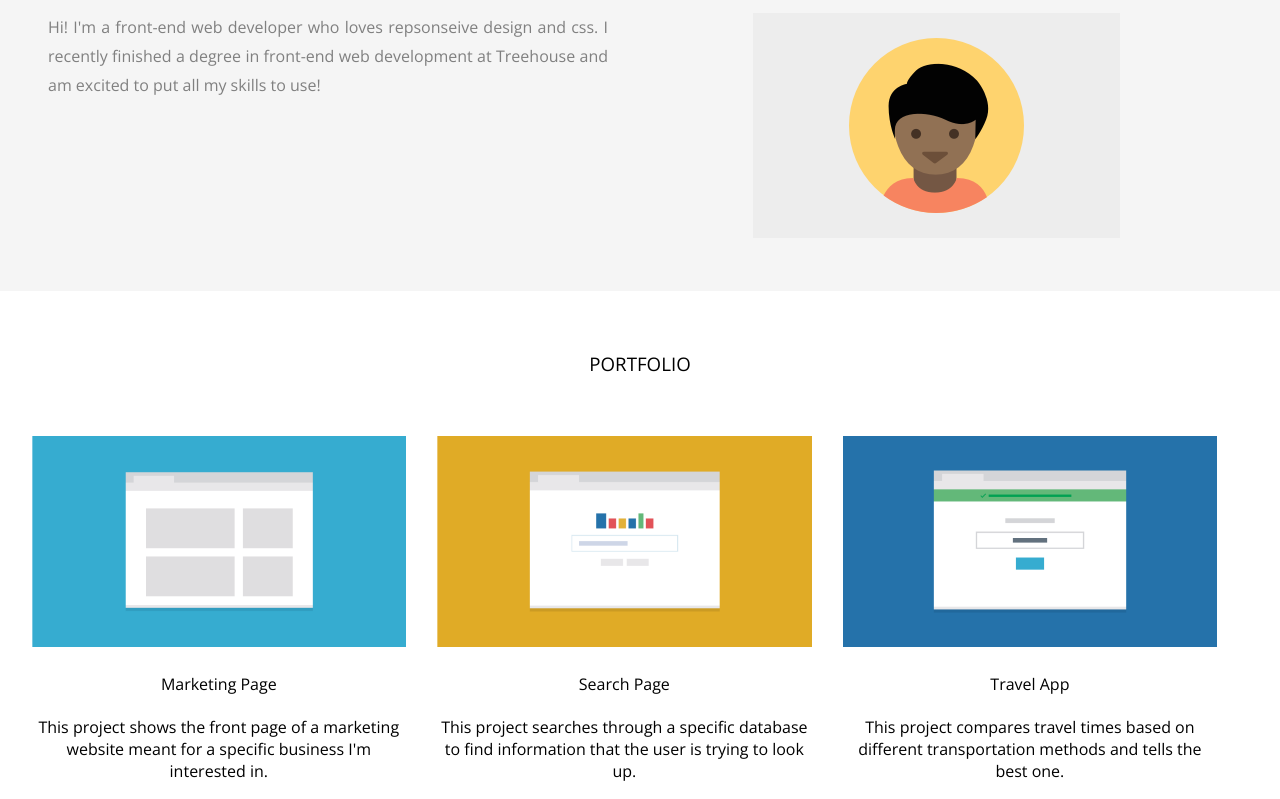
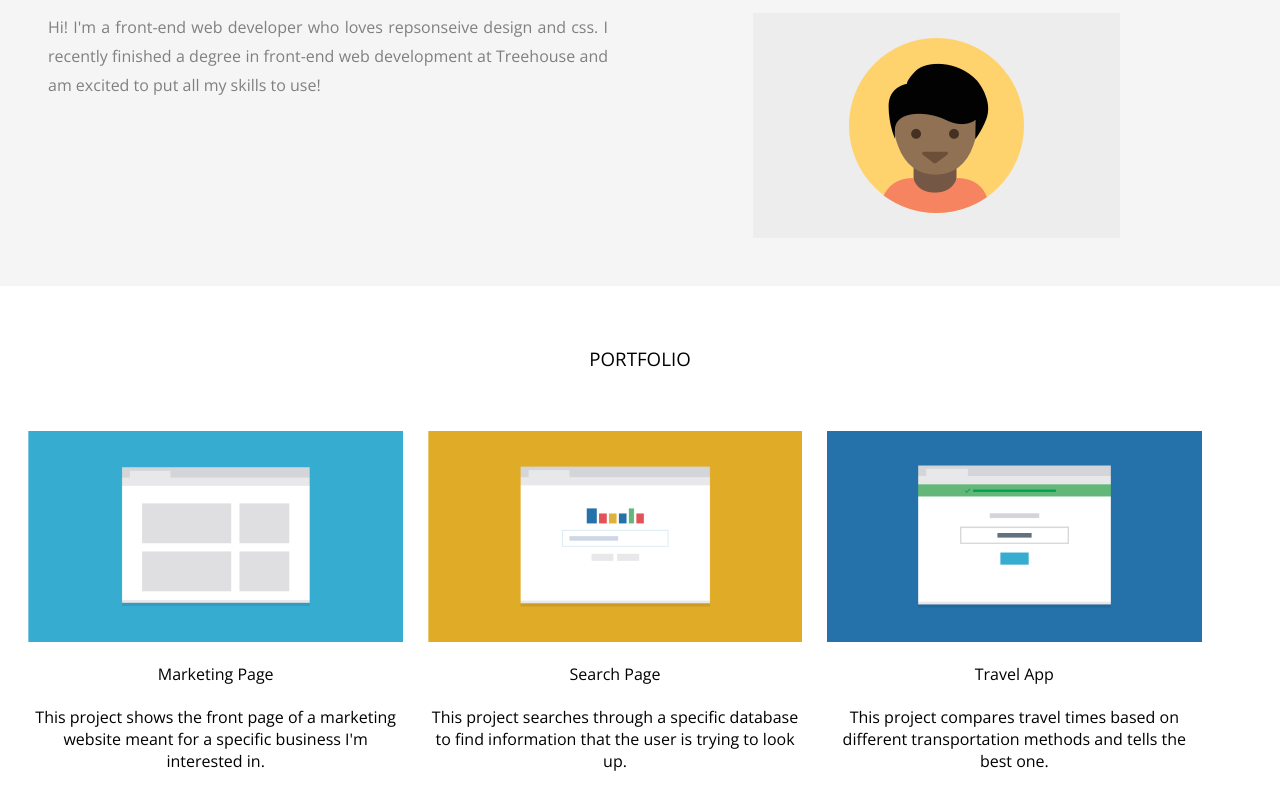
Before and after one commit to j-v-r/Treehouse-Project2, a plain HTML site: page index.html in a window 1280 px wide. Shown: the part 153-952 px from the top of the page. Drawn offline with nearby package versions, Linux system fonts and the light colour scheme.

Commit message:
W3C CSS Validator
looking good

```diff
--- a/css/styles.css
+++ b/css/styles.css
@@ -54,7 +54,6 @@ header li {
 section {
   background-color: white;
   padding: 0 1rem;
-  overflow: hidden;
 }
 
 h3 {
@@ -106,6 +105,7 @@ footer span {
 
 img {
   max-width: 100%;
+  vertical-align: top;
 }
 
 
@@ -162,15 +162,15 @@ img {
 
   section .col-1 {
     float: left;
-    width: 49%;
-    margin: 0 .25% 3rem;
+    width: 48%;
+    margin: 0 0 3rem;
     padding: 0;
   }
 
   section .col-2 {
     float: right;
-    width: 49%;
-    margin: 0 .25% 3rem;
+    width: 48%;
+    margin: 0 0 3rem;
     padding: 0;
   }
 
```
Also changed, not shown: index.html (+0 -2 lines).
